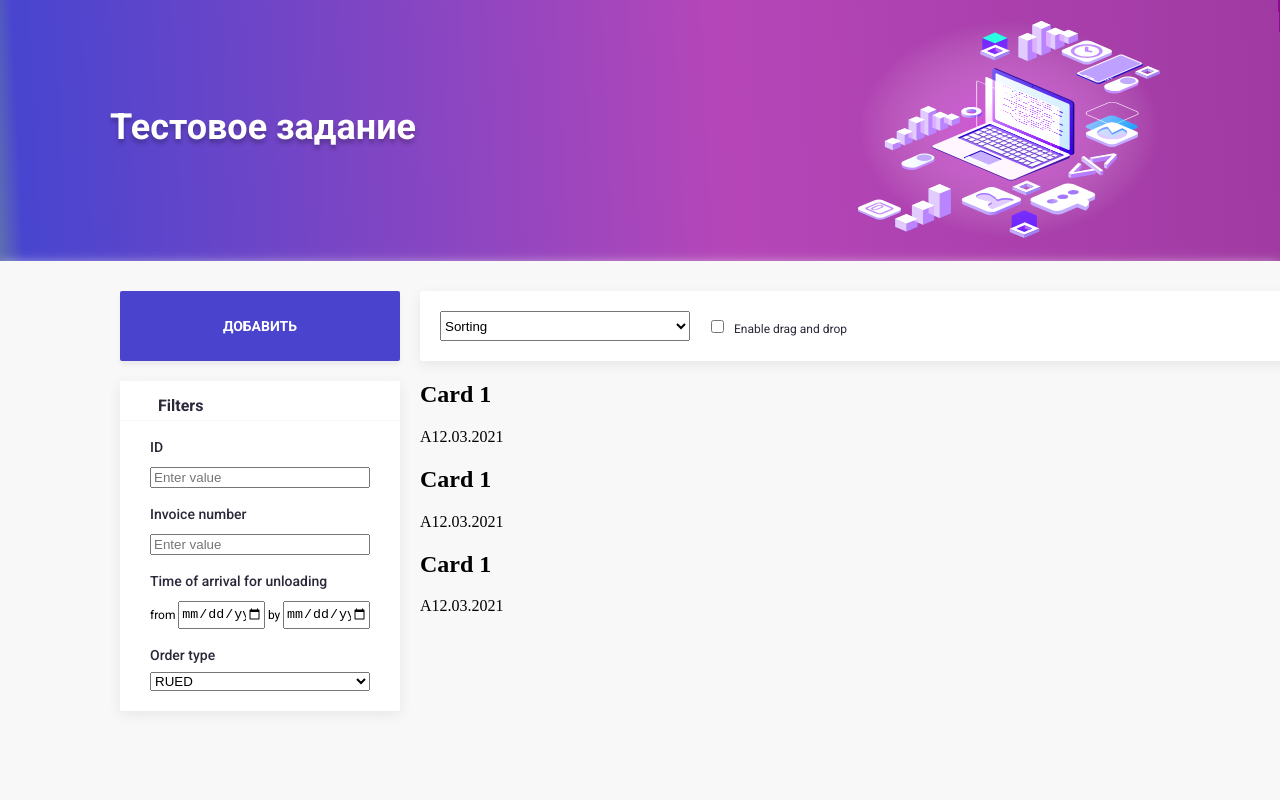
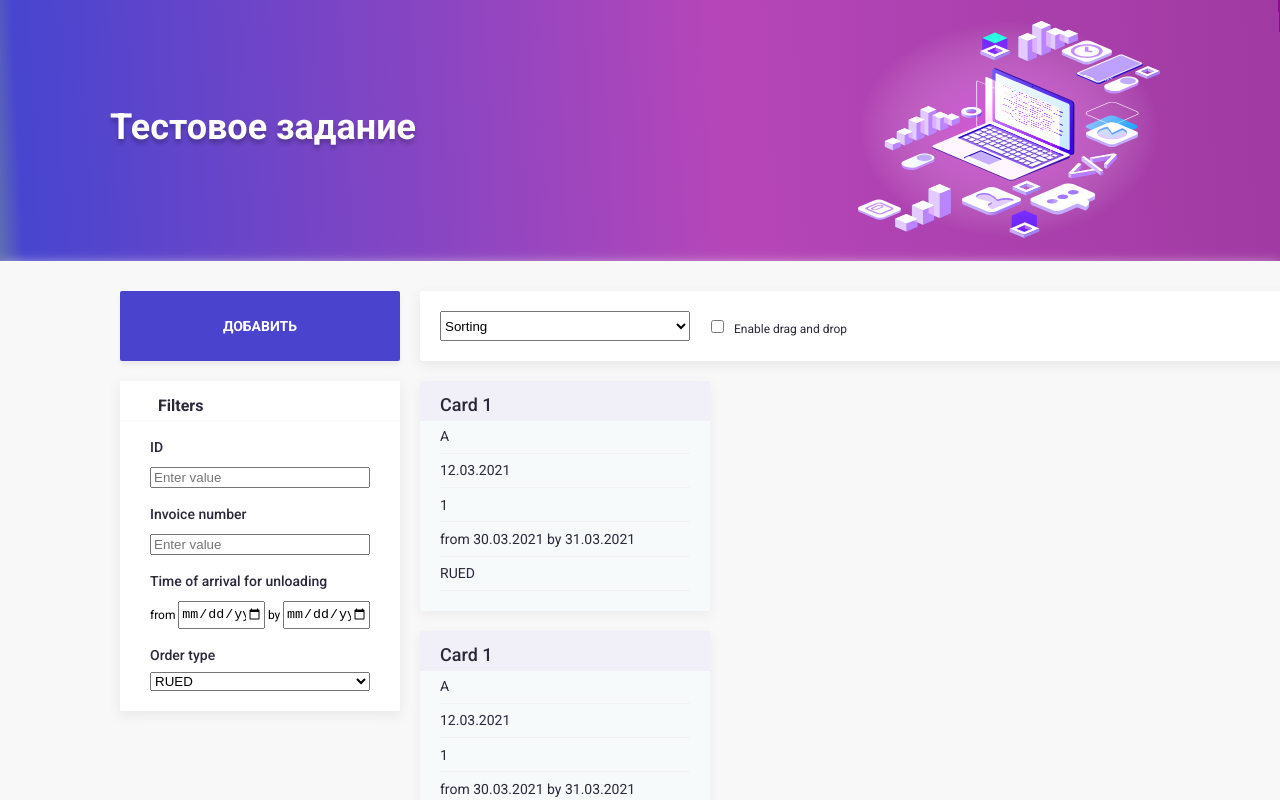
Before and after one commit to ChewbyIrinine/ksk-test-project, a React (Create React App) app: page / in a window 1280 px wide. Shown: the top 800 px of the page. Built offline with nearby package versions, Linux system fonts and the light colour scheme.

Commit message:
Stylized cards

```diff
--- a/src/Card/Card.css
+++ b/src/Card/Card.css
@@ -0,0 +1,56 @@
+.card {
+	margin-top: 20px;
+	margin-right: 20px;
+	position: relative;
+	width: max-content;
+}
+
+.card__heading {
+	height: 40px;
+	width: 290px;
+	background: rgba(237, 232, 245, 0.5);
+	position: relative;
+}
+
+.card__title {
+	margin: 0;
+	font-family: Roboto;
+	font-style: normal;
+	font-weight: 500;
+	font-size: 18px;
+	line-height: 21px;
+	color: #2b2839;
+	position: absolute;
+	top: 13px;
+	left: 20px;
+}
+
+.card__content {
+	margin-top: -40px;
+	height: 163px;
+	width: 250px;
+	background-color: #f6fafb;
+	border-radius: 3px;
+	box-shadow: 0px 4px 12px #ebebeb;
+	padding: 47px 20px 20px;
+	display: flex;
+	flex-direction: column;
+	justify-content: space-between;
+
+	font-family: Roboto;
+	font-style: normal;
+	font-weight: 400;
+	font-size: 14px;
+	line-height: 16px;
+	color: #2b2839;
+}
+
+.card__content hr {
+	margin: 0;
+	border: 0;
+	clear: both;
+	display: block;
+	width: 100%;
+	background-color: #f2f2f2;
+	height: 1px;
+}
--- a/src/Card/Card.js
+++ b/src/Card/Card.js
@@ -1,11 +1,27 @@
 import React from "react";
+
+import "./Card.css";
 
 const Card = () => {
 	return (
-		<div>
-			<h2>Card 1</h2>
-			<label>A</label>
-			<label>12.03.2021</label>
+		<div className="card">
+			<div className="card__heading">
+				<h2 className="card__title">Card 1</h2>
+			</div>
+			<div className="card__content">
+				<label className="card__id">A</label>
+				<hr />
+				<label className="card__creation-date">12.03.2021</label>
+				<hr />
+				<label className="card__invoice-number">1</label>
+				<hr />
+				<label className="card__arrival-time">
+					from 30.03.2021 by 31.03.2021
+				</label>
+				<hr />
+				<label className="card__type">RUED</label>
+				<hr />
+			</div>
 		</div>
 	);
 };
```
